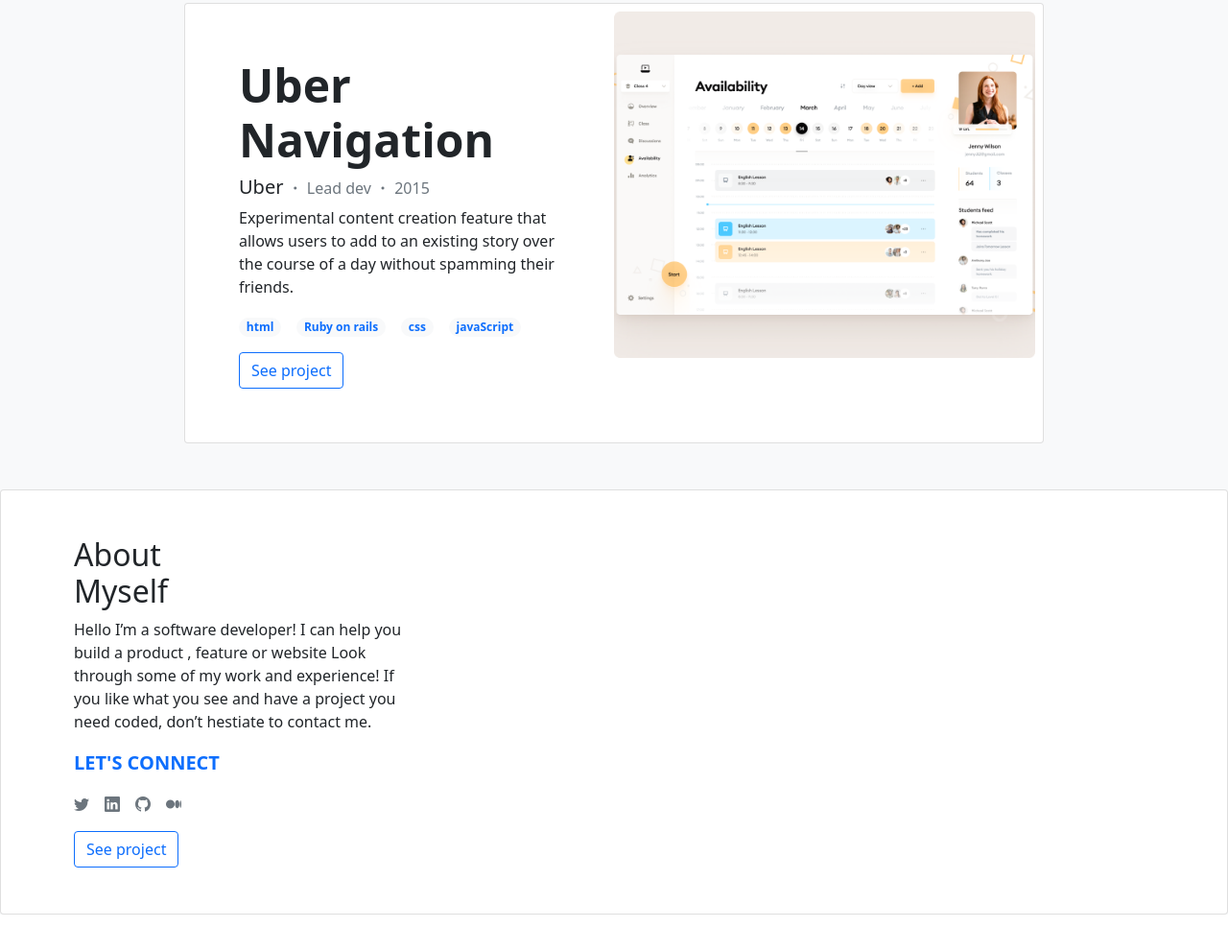
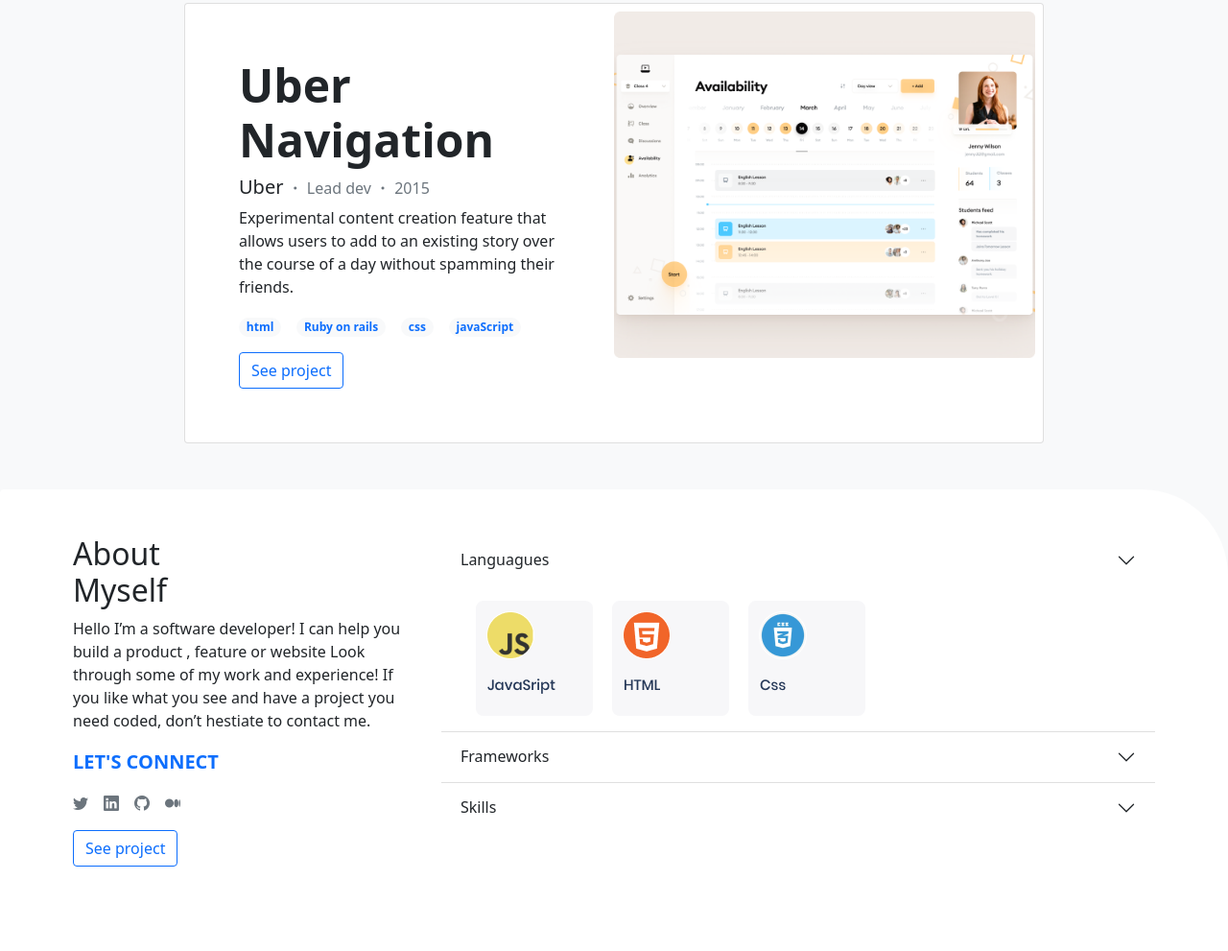
Before and after one commit to yosefHesham/portfolio-bootstrap, a website: page index.html in a window 1280 px wide. Shown: the part 2308-3299 px from the top of the page at 96% size. Before the commit the page ends 3261 px from the top, so only its background shows below. Drawn offline with nearby package versions, Linux system fonts and the light colour scheme.

Commit message:
Add about right side

```diff
--- a/index.html
+++ b/index.html
@@ -310,7 +310,7 @@
           </div>
         </article>
       </section>
-      <section class="card bg-white px-5" id="about">
+      <section class="aboutme card bg-white px-5 pb-5 mt-5" id="about">
         <div class="row justify-content-md-center mx-3 py-5">
           <div class="col-md-4">
             <h2>About<br>Myself</h2>
@@ -347,7 +347,38 @@
               See project
             </button>
           </div>
-          <div class="col-md-8"></div>
+          <div class="col-md-8">
+            <div class="accordion accordion-flush " id="accordionFlushExample">
+              <div class="accordion-item">
+                <h2 class="accordion-header" id="flush-headingOne">
+                  <button class="accordion-button collapsed" type="button" data-bs-toggle="collapse" data-bs-target="#flush-collapseOne" aria-expanded="false" aria-controls="flush-collapseOne">
+                    Languagues
+                  </button>
+                </h2>
+                <div id="flush-collapseOne" class="accordion-collapse" aria-labelledby="flush-headingOne">
+                  <div class="accordion-body">
+                    <img  class="ms-3" src="images/js.png" alt="javaScript-icon">
+                    <img  class="ms-3" src="images/html.png" alt="html-icon">
+                    <img class="ms-3" src="images/css.png" alt="css-icon">
+                  </div>
+                </div>
+              </div>
+              <div class="accordion-item">
+                <h2 class="accordion-header" id="flush-headingTwo">
+                  <button class="accordion-button collapsed" type="button" data-bs-toggle="collapse" data-bs-target="#flush-collapseTwo" aria-expanded="false" aria-controls="flush-collapseTwo">
+                    Frameworks
+                  </button>
+                </h2>
+              </div>
+              <div class="accordion-item">
+                <h2 class="accordion-header" id="flush-headingThree">
+                  <button class="accordion-button collapsed" type="button" data-bs-toggle="collapse" data-bs-target="#flush-collapseThree" aria-expanded="false" aria-controls="flush-collapseThree">
+                    Skills
+                  </button>
+                </h2>
+
+              </div>
+            </div>
         </div>
       </section>
     </main>
--- a/style.css
+++ b/style.css
@@ -27,3 +27,8 @@
   margin: 0 auto;
   max-width: 70%;
 }
+
+.aboutme {
+  border-top-right-radius: 90px;
+  border: none;
+}
```
Also changed, not shown: images/css.png (added), images/html.png (added), images/js.png (added).
